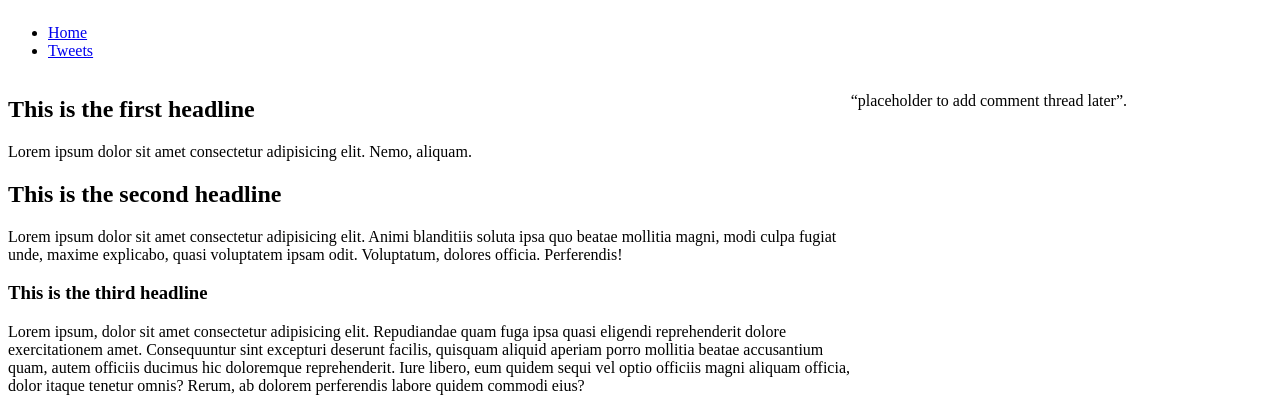
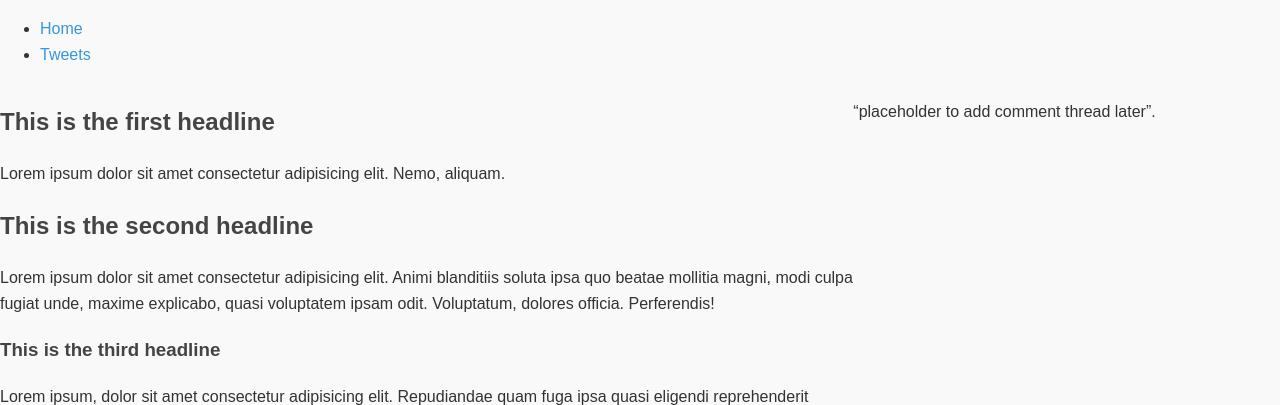
Before and after one commit to ElliotNuertey/alx_html_css, a plain HTML site: page css_basic/index.html in a window 1280 px wide. Shown: the top 405 px of the page. Drawn offline with Linux system fonts and the light colour scheme.

Commit message:
Second actual css added

```diff
--- a/css_basic/base.css
+++ b/css_basic/base.css
@@ -1,21 +1,17 @@
 body{
-    display: flex;
-    flex-direction: column;
+    margin: 0;
+    padding: 0;
+    font-family: Arial, sans-serif;
+    line-height: 1.6;
+    background-color: #f9f9f9;
+    color: #333;
 }
 
-main{
-    display: flex;
-    flex-direction: row;
-    flex: auto;
-
+h1,h2,h3{
+    color: #444;
 }
 
-article{
-    flex: 2;
-    overflow-y: auto;
+a{
+    color:#3498db;
+    text-decoration: none;
 }
-
-aside{
-    flex: 1;
-    overflow-y: auto;
-}
--- a/css_basic/index.html
+++ b/css_basic/index.html
@@ -7,7 +7,7 @@
     <link href="./base.css" rel="stylesheet">
 <link href="./styles.css" rel="stylesheet">
 </head>
-<body>
+<body class="works_on_smartphone">
     <header>
         <ul>
             <li><a href="./index.html">Home</a></li>
--- a/css_basic/styles.css
+++ b/css_basic/styles.css
@@ -0,0 +1,21 @@
+body{
+    display: flex;
+    flex-direction: column;
+}
+
+main{
+    display: flex;
+    flex-direction: row;
+    flex: auto;
+
+}
+
+article{
+    flex: 2;
+    overflow-y: auto;
+}
+
+aside{
+    flex: 1;
+    overflow-y: auto;
+}
```
